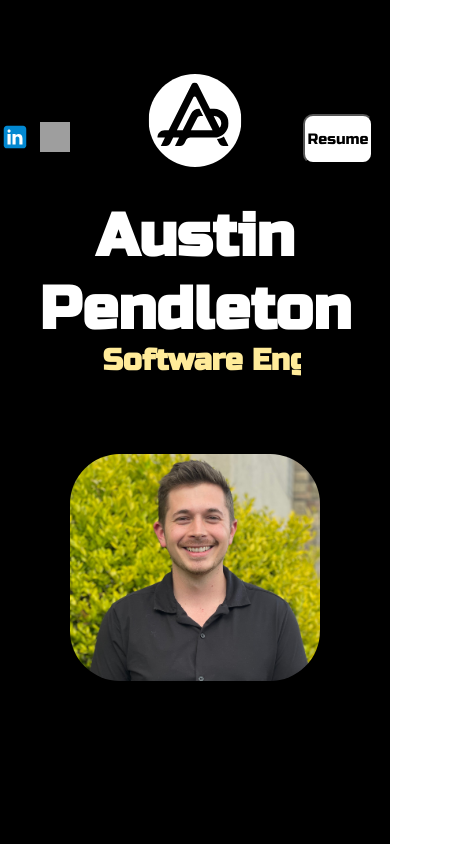
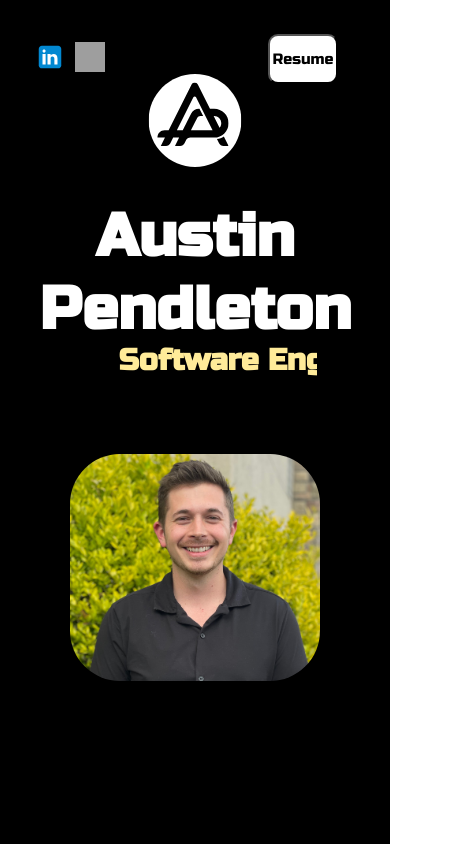
Before and after one commit to austinpendleton/portfolio_se, a React (Create React App) app: page / in a window 390 px wide. Shown: the top 844 px of the page, 470 px wide, since content can reach past the window. Built offline with nearby package versions, Linux system fonts and the light colour scheme; grey boxes are pictures that could not be loaded; a web font is replaced by a local one.

Commit message:
Horizontal scroll

```diff
--- a/src/blocks/Header.css
+++ b/src/blocks/Header.css
@@ -13,6 +13,7 @@
   left: 0px;
   width: 100%;
   z-index: 1;
+  overflow-x: hidden;
 }
 
 .header__logo {
@@ -127,7 +128,7 @@
     align-items: center;
     display: flex;
     justify-content: center;
-    bottom: 80px;
+    bottom: 160px;
     padding: 0;
   }
 
@@ -138,6 +139,6 @@
     color: black;
   }
   .resume__button-container {
-    padding-left: 250px;
+    padding-left: 180px;
   }
 }
--- a/src/blocks/Introduction.css
+++ b/src/blocks/Introduction.css
@@ -7,13 +7,14 @@
   background-position: center;
   background-size: cover;
   max-height: 2000px;
-  height: 110vh;
+  height: 120vh;
+  overflow-x: hidden;
 }
 .introduction__image {
   position: relative;
   top: 380px;
-  left: -80px;
-  max-width: 500px;
+  margin-right: 20px;
+  max-width: 35%;
   border-radius: 100px;
 }
 .introduction__picture {
@@ -98,12 +99,12 @@
     display: flex;
     justify-content: center;
     position: relative;
-    left: 80px;
   }
   .introduction__image {
     max-width: 250px;
     top: 200px;
     border-radius: 50px;
+    margin-right: 0;
   }
 
   .name__wrapper {
@@ -114,8 +115,8 @@
 
   .title__wrapper {
     top: 300px;
-    right: 46px;
-    margin-left: 60px;
+    right: 30px;
+    margin-left: 0;
     margin-top: 15px;
     text-align: center;
   }
```
